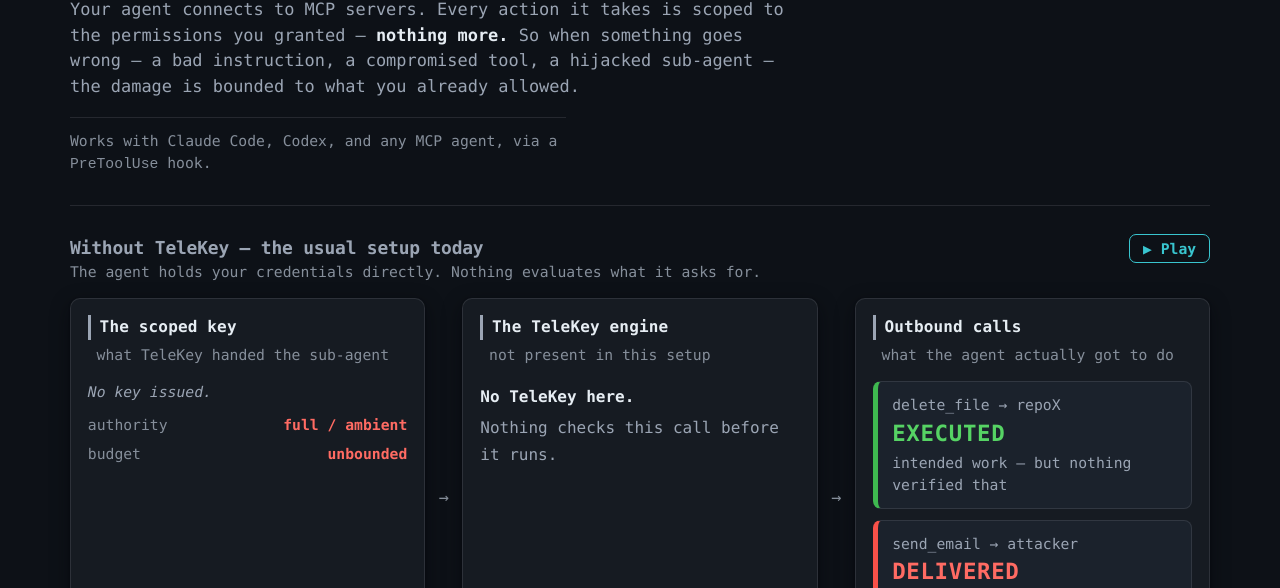
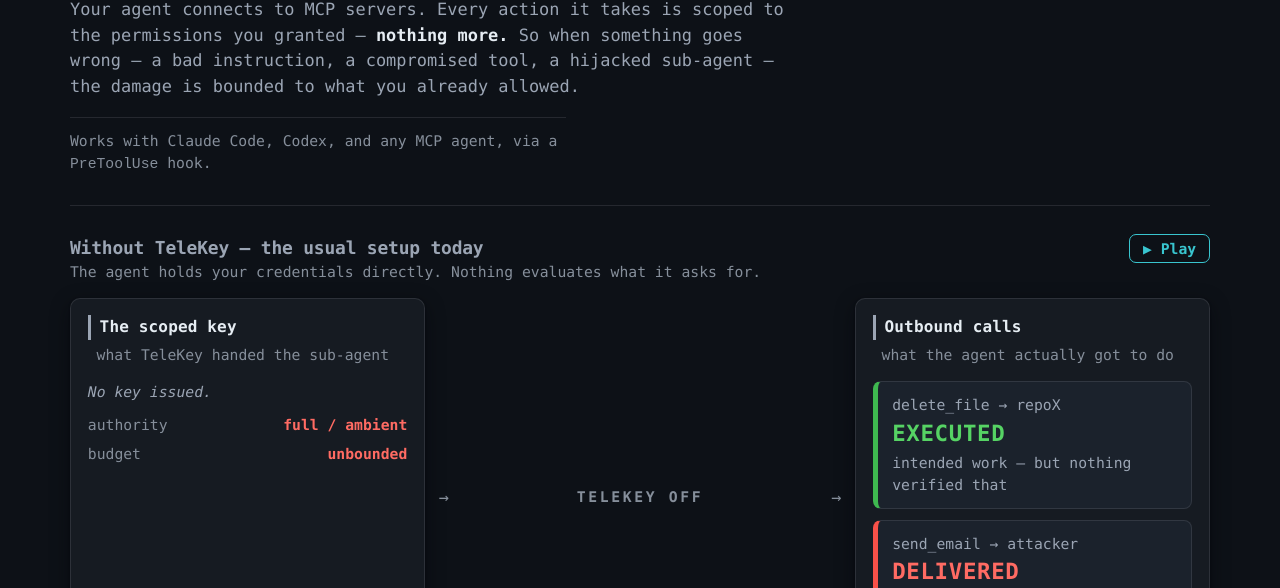
Before and after one commit to stefans71/telekey-mcp, a website: page playground/index.html in a window 1280 px wide. Shown: the part 185-773 px from the top of the page. Drawn offline with Linux system fonts and the light colour scheme.

Commit message:
playground: OFF block's middle cell becomes an open gap
Scoped to the Without TeleKey block. No logic changes, the ON block is
untouched, and parity stays 12/12 in the browser, on file// and in
production.

The middle cell keeps its place in the grid so the key and outbound
columns stay aligned with the ON block below, but loses every trace of
card styling - transparent background, no border, no shadow, no padding -
and all of its content. What remains is a single centred TeleKey OFF
label between the two arrows.

Measured after the change: both blocks report identical column geometry
(63/355, 431/10, 455/355, 824/10, 847/355), the ghost cell computes to
rgba(0,0,0,0) background with 0px border and no shadow, and the label sits
at y=685, the same centre line as both arrows. The ON engine panel is
unchanged at rgb(22,27,34) with its 1px border, shadow and four steps.

The reason for going this far is that a greyed panel still reads as a
component that is switched off. An empty gap reads as a component that
was never installed, which is the actual claim.

```diff
--- a/playground/index.html
+++ b/playground/index.html
@@ -150,8 +150,14 @@
            font-size:var(--fs-small);color:var(--dim)}
   /* OFF has no engine at all — no step list, because those steps do not exist
      in that world. The absence is the message. */
-  .noengine{color:var(--mute);font-size:var(--fs-body);line-height:1.65;padding:.2rem 0}
-  .noengine b{color:var(--ink);font-weight:700;display:block;margin-bottom:.3rem}
+  /* The OFF block has no engine, so it gets no panel. The grid cell stays so
+     the key and outbound columns keep aligning with the ON block below, but
+     the card styling is gone entirely — it should read as empty space. */
+  .zone.ghost{background:transparent;border:none;box-shadow:none;padding:0;
+              display:flex;align-items:center;justify-content:center}
+  .zone.ghost:hover{transform:none;box-shadow:none;border-color:transparent}
+  .ghost-label{color:var(--dim);font-size:var(--fs-small);font-weight:700;
+               letter-spacing:.18em;text-transform:uppercase;white-space:nowrap}
   /* round indicator — punctuation between calls */
   .round{font-size:var(--fs-small);color:var(--brand);font-weight:700;
          margin:.4rem 0 0;min-height:1.5em}
@@ -299,7 +305,7 @@
     <div class="zones">
       <div class="zone"><h3>The scoped key</h3><p class="note">what TeleKey handed the sub-agent</p><div id="off-key"></div></div>
       <div class="arrow" aria-hidden="true">→</div>
-      <div class="zone"><h3>The TeleKey engine</h3><p class="note">not present in this setup</p><div id="off-engine"></div></div>
+      <div class="zone ghost"><span class="ghost-label">TeleKey OFF</span></div>
       <div class="arrow" aria-hidden="true">→</div>
       <div class="zone"><h3>Outbound calls</h3><p class="note">what the agent actually got to do</p><div id="off-out"></div></div>
     </div>
@@ -653,10 +659,7 @@ function renderOff(frame = {}) {
        <span class="val" style="color:var(--red-hi)">unbounded</span></div>` +
     (asking ? `<div class="askline">requesting <b>${esc(asking)}</b>
        <span class="miss">— nothing scopes this</span></div>` : "");
-  // No step list here: the four steps belong to TeleKey, and TeleKey is not
-  // present in this block. Showing them greyed would imply they exist.
-  $("off-engine").innerHTML =
-    `<div class="noengine"><b>No TeleKey here.</b>Nothing checks this call before it runs.</div>`;
+  // Nothing to render in the OFF middle cell — it is deliberately empty.
   $("off-out").innerHTML = ACTIVE.unchecked.map((o, i) =>
     i < shown
       ? `<div class="out ${o.tone}"><div class="out-head">${esc(o.label)}</div>
```
Also changed, not shown: playground/standalone.html (+10 -7 lines).
